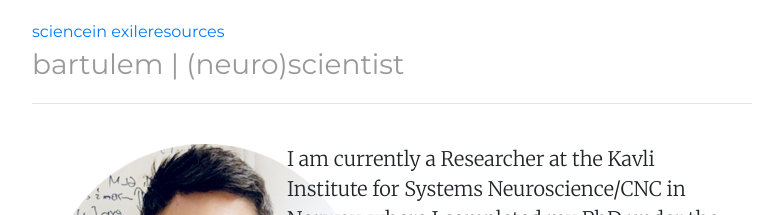
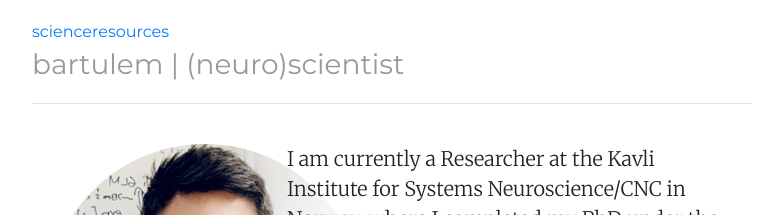
Before and after one commit to bartulem/bartulem.github.io, a Jekyll site: the page built from index.html, in a window 1280 px wide. Shown: the top 215 px of the page, without its empty margins (248-1010 px from the left). Built offline with Jekyll 4.4.1, drawn with Linux system fonts in a browser that asks for light colours.

Commit message:
Update header.html

```diff
--- a/_includes/header.html
+++ b/_includes/header.html
@@ -1,7 +1,7 @@
 <div class="header">
 	<ul class="nav nav-pills pull-right">
 		<li class="{{ page.science }}"><a href="/science" title="science">science</a></li>
-		<li class="{{ page.inexile }}"><a href="/inexile" title="inexile">in exile</a></li>
+		<!--  <li class="{{ page.inexile }}"><a href="/inexile" title="inexile">in exile</a></li> -->
 		<li class="{{ page.resources }}"><a href="/resources" title="Notes">resources</a></li>
 	</ul>
 	<h3 class="text-muted"><a href="/">bartulem | (neuro)scientist</a></h3>
```
